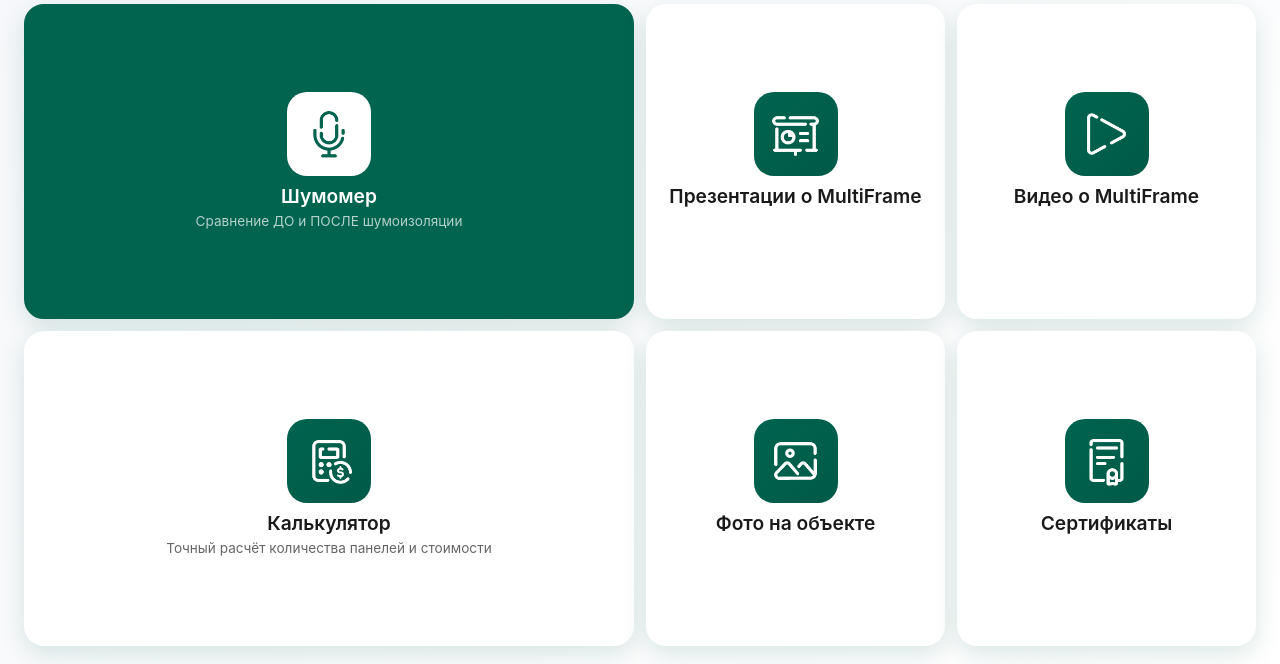
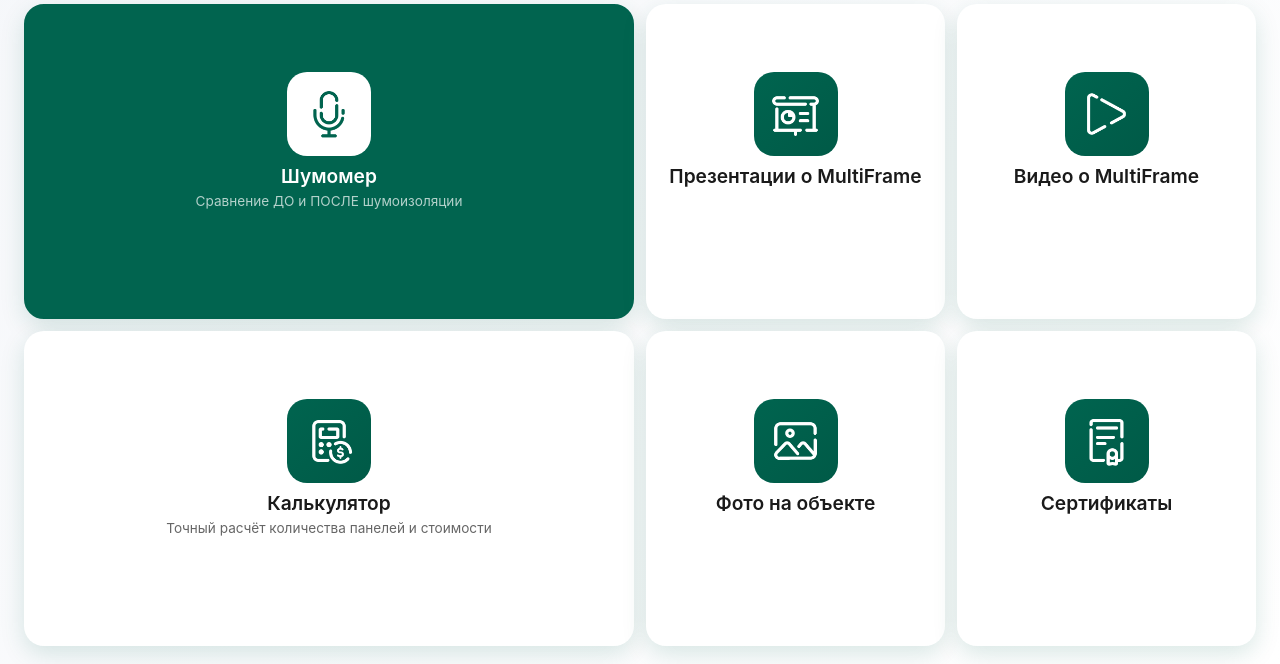
Before and after one commit to pavelantsibor/Master_MultiFRAME, a plain HTML site: page index.html in a window 1280 px wide. Shown: the part 136-800 px from the top of the page. Drawn offline with Linux system fonts and the light colour scheme.

Commit message:
Add files via upload

```diff
--- a/styles.css
+++ b/styles.css
@@ -420,7 +420,7 @@ body {
 .card-icon {
     width: 126px;
     height: 126px;
-    margin: 90px auto 1.5rem;
+    margin: 70px auto 1.5rem;
     display: flex;
     align-items: center;
     justify-content: center;
@@ -511,7 +511,7 @@ body {
         height: 112px;
         min-width: 112px;
         min-height: 112px;
-        margin-top: 90px;
+        margin-top: 70px;
         margin-bottom: 1rem;
         flex-shrink: 0;
     }
@@ -604,7 +604,7 @@ body {
         height: 112px;
         min-width: 112px;
         min-height: 112px;
-        margin-top: 90px;
+        margin-top: 70px;
         flex-shrink: 0;
     }
 
@@ -693,7 +693,7 @@ body {
         height: 84px;
         min-width: 84px;
         min-height: 84px;
-        margin-top: 70px;
+        margin-top: 50px;
         margin-bottom: 0.5rem;
         flex-shrink: 0;
     }
```
